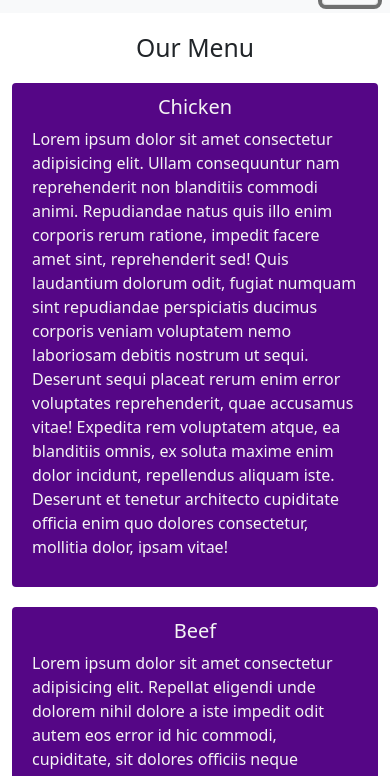
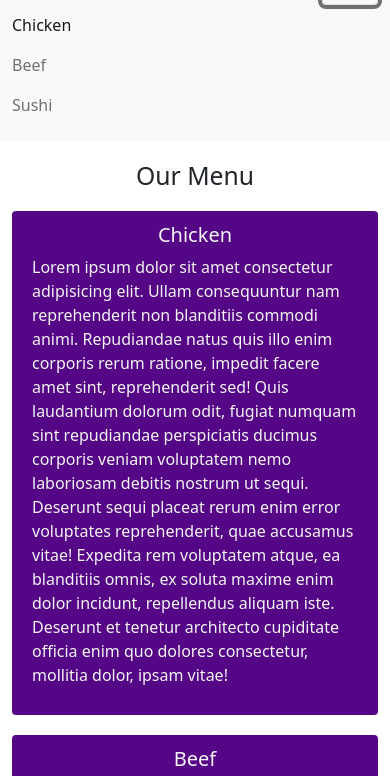
Before and after one commit to CT7WD/coursera_mod_3, a plain HTML site: page index.html in a window 390 px wide. Both pictures are taken after a click on the button "Toggle navigation". Shown: the part 43-819 px from the top of the page. Drawn offline with nearby package versions, Linux system fonts and the light colour scheme.

Commit message:
CDN and Bootstrap update
Updated Bootstrap info in HTML

```diff
--- a/index.html
+++ b/index.html
@@ -5,7 +5,7 @@
     <meta http-equiv="X-UA-Compatible" content="IE=edge">
     <meta name="viewport" content="width=device-width, initial-scale=1.0">
     <title>Coursera Module 3 Solution</title>
-    <link rel="stylesheet" href="https://cdnjs.cloudflare.com/ajax/libs/bootstrap/5.0.2/css/bootstrap.min.css">
+    <link href="https://cdn.jsdelivr.net/npm/bootstrap@5.1.3/dist/css/bootstrap.min.css" rel="stylesheet" integrity="sha384-1BmE4kWBq78iYhFldvKuhfTAU6auU8tT94WrHftjDbrCEXSU1oBoqyl2QvZ6jIW3" crossorigin="anonymous">
     <link rel="stylesheet" href="css/style.css">
 </head>
 <body>
@@ -16,15 +16,15 @@
             <span class="navbar-toggler-icon"></span>
           </button>
           <div class="collapse navbar-collapse" id="navbarSupportedContent">
-            <ul class="navbar-nav me-auto mb-2 mb-lg-0 d-none d-sm-block d-lg-none">
-              <li class="nav-item">
+            <ul class="navbar-nav me-auto mb-2 mb-lg-0">
+              <li class="nav-item d-md-none">
                 <a class="nav-link active" aria-current="page" href="#chicken">Chicken</a>
               </li>
-              <li class="nav-item">
+              <li class="nav-item d-md-none">
                 <a class="nav-link" href="#beef">Beef</a>
               </li>
 
-              <li class="nav-item">
+              <li class="nav-item d-md-none">
                 <a class="nav-link" href="#sushi">Sushi</a>
               </li>
             </ul>
@@ -58,5 +58,10 @@
           </p>
         </section>
       </main>
+
+    <script src="https://cdn.jsdelivr.net/npm/@popperjs/core@2.10.2/dist/umd/popper.min.js" integrity="sha384-7+zCNj/IqJ95wo16oMtfsKbZ9ccEh31eOz1HGyDuCQ6wgnyJNSYdrPa03rtR1zdB" crossorigin="anonymous"></script>
+    <script src="https://cdn.jsdelivr.net/npm/bootstrap@5.1.3/dist/js/bootstrap.min.js" integrity="sha384-QJHtvGhmr9XOIpI6YVutG+2QOK9T+ZnN4kzFN1RtK3zEFEIsxhlmWl5/YESvpZ13" crossorigin="anonymous"></script>
+
+
 </body>
 </html>
```
